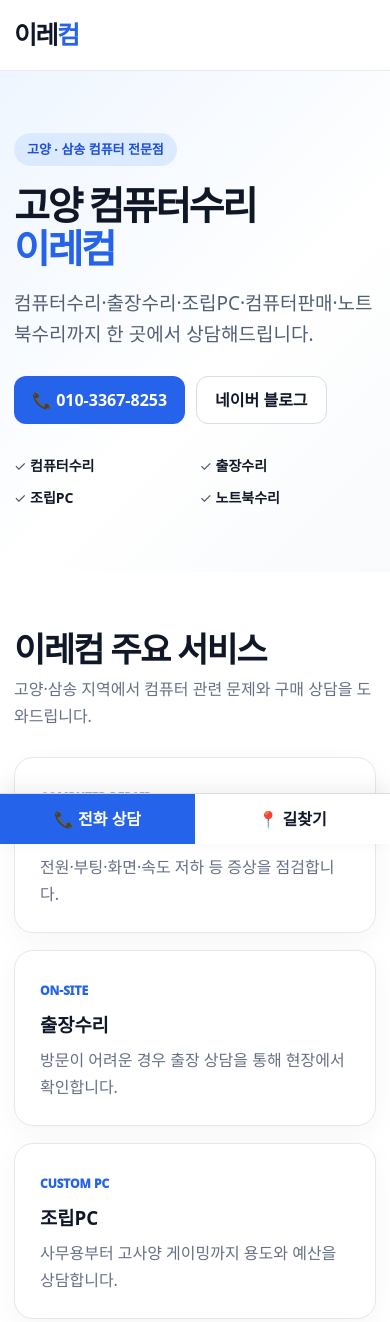
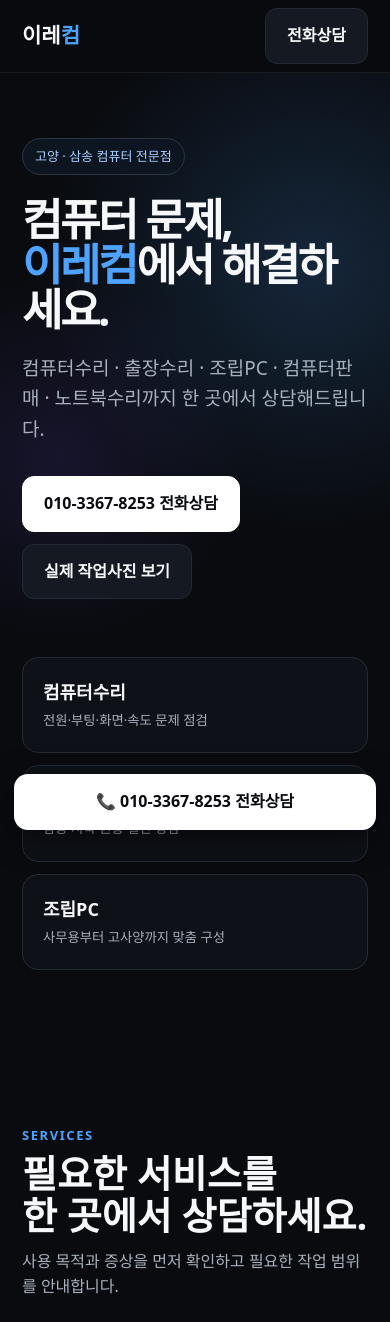
Before and after one commit to irecomas/irecomas.github.io, a plain HTML site: page index.html in a window 390 px wide. Shown: the top 1322 px of the page. Drawn offline with Linux system fonts and the light colour scheme.

Commit message:
Add files via upload

```diff
--- a/index.html
+++ b/index.html
@@ -4,88 +4,56 @@
 <meta charset="utf-8">
 <meta name="viewport" content="width=device-width,initial-scale=1">
 <title>고양 컴퓨터수리 이레컴 | 삼송·지축·원흥 출장수리 조립PC</title>
-<meta name="description" content="고양·삼송 컴퓨터수리 전문 이레컴. 컴퓨터 출장수리, 조립PC, 컴퓨터판매, 노트북수리, 윈도우 설치와 점검·진단. 010-3367-8253">
-<meta name="robots" content="index,follow">
-<meta property="og:title" content="고양 컴퓨터수리 이레컴">
-<meta property="og:description" content="고양·삼송 컴퓨터수리 · 출장수리 · 조립PC · 컴퓨터판매">
-<meta property="og:type" content="website">
+<meta name="description" content="고양 삼송 컴퓨터수리 이레컴. 컴퓨터수리, 출장수리, 조립PC, 컴퓨터판매, 노트북수리, 윈도우 설치·점검 상담.">
+<meta name="theme-color" content="#090b0f">
 <style>
-:root{--b:#2563eb;--bd:#dbe3ef;--ink:#101828;--muted:#667085;--navy:#09111f;--bg:#f7f9fc}
-*{box-sizing:border-box}html{scroll-behavior:smooth}body{margin:0;font-family:system-ui,-apple-system,BlinkMacSystemFont,"Noto Sans KR",sans-serif;color:var(--ink);line-height:1.65}a{text-decoration:none;color:inherit}.wrap{width:min(1120px,calc(100% - 36px));margin:auto}
-header{position:sticky;top:0;z-index:30;background:rgba(255,255,255,.95);backdrop-filter:blur(12px);border-bottom:1px solid #e7ebf0}.nav{height:70px;display:flex;align-items:center;justify-content:space-between}.logo{font-weight:950;font-size:25px;letter-spacing:-1.5px}.logo b{color:var(--b)}nav{display:flex;gap:22px;font-size:14px;font-weight:850;color:#475467}
-.hero{background:linear-gradient(135deg,#eff6ff,#fff 58%,#f8fafc);padding:82px 0 72px}.eyebrow{display:inline-block;background:#dbeafe;color:#1d4ed8;border-radius:999px;padding:6px 13px;font-size:13px;font-weight:900}
-h1{font-size:clamp(39px,6vw,66px);line-height:1.08;letter-spacing:-3.4px;margin:18px 0}.hero p{max-width:720px;color:#526074;font-size:19px}.actions{display:flex;gap:11px;flex-wrap:wrap;margin-top:26px}.btn{display:inline-flex;align-items:center;justify-content:center;min-height:48px;padding:0 18px;border-radius:12px;font-weight:900}.primary{background:var(--b);color:#fff}.outline{background:#fff;border:1px solid #d6deea}.proof{display:flex;flex-wrap:wrap;gap:22px;margin-top:30px;font-size:14px;color:#475467}.proof strong{color:#111827}
-section{padding:76px 0}.head{margin-bottom:28px}.head h2{font-size:34px;line-height:1.2;letter-spacing:-1.6px;margin:0 0 7px}.head p{margin:0;color:var(--muted)}
-.grid{display:grid;grid-template-columns:repeat(3,1fr);gap:17px}.card{border:1px solid #e3e8ef;border-radius:19px;padding:25px;background:#fff;box-shadow:0 8px 28px rgba(15,23,42,.04)}.tag{color:var(--b);font-size:12px;font-weight:950}.card h3{margin:7px 0}.card p{margin:0;color:var(--muted)}
-.steps{display:grid;grid-template-columns:repeat(4,1fr);gap:14px}.step{background:#fff;border:1px solid #e3e8ef;border-radius:17px;padding:21px}.step em{font-style:normal;color:var(--b);font-weight:950;font-size:13px}.step h3{margin:7px 0 3px}.step p{margin:0;color:var(--muted);font-size:14px}
-.cases{background:var(--bg)}.case{overflow:hidden;border:1px solid #e3e8ef;border-radius:18px;background:#fff}.case-photo{height:180px;background:linear-gradient(135deg,#dbeafe,#eef2ff);display:flex;align-items:center;justify-content:center;color:#315ba8;font-weight:900}.case-body{padding:20px}.case-body small{color:var(--b);font-weight:900}.case-body h3{margin:5px 0}.photo-grid{display:grid;grid-template-columns:repeat(3,1fr);gap:17px}.photo-card{overflow:hidden;border:1px solid #e3e8ef;border-radius:18px;background:#fff;box-shadow:0 8px 28px rgba(15,23,42,.04)}.photo-card img{display:block;width:100%;aspect-ratio:1/1;object-fit:cover}.photo-caption{padding:16px 18px 18px}.photo-caption small{color:var(--b);font-weight:900}.photo-caption h3{margin:4px 0 0;font-size:18px}.case-body p{margin:0;color:var(--muted);font-size:14px}
-.dark{background:var(--navy);color:#fff}.dark .head p{color:#aab7c9}.chips{display:flex;gap:9px;flex-wrap:wrap}.chip{border:1px solid #344154;border-radius:999px;padding:9px 14px;color:#dbe4ef}
-.info{display:grid;grid-template-columns:1fr 1fr;gap:18px}.box{border:1px solid #e3e8ef;border-radius:19px;padding:26px}.box h3{margin-top:0}.list{list-style:none;margin:0;padding:0}.list li{padding:9px 0;border-bottom:1px solid #edf0f4}.list li:last-child{border:0}.mapbox{height:320px;border-radius:15px;background:#e8eef6;display:flex;align-items:center;justify-content:center;text-align:center;padding:20px;color:#526074}.mapbox strong{display:block;color:#111827;font-size:19px}
-.contact{background:#eff6ff}.contactbox{display:flex;justify-content:space-between;align-items:center;gap:20px;background:#fff;border:1px solid #dbeafe;border-radius:21px;padding:29px}.phone{font-size:30px;font-weight:950;color:#1d4ed8}
-footer{background:#07101d;color:#cbd5e1;padding:38px 0 85px;font-size:14px}.footlogo{font-size:21px;color:#fff;font-weight:950}.legal{color:#8795a8;font-size:12px;margin-top:12px}
-.mobile{display:none}
-@media(max-width:820px){nav{display:none}.grid{grid-template-columns:1fr 1fr}.steps{grid-template-columns:1fr 1fr}.info{grid-template-columns:1fr}.contactbox{display:block}}
-@media(max-width:540px){.wrap{width:calc(100% - 28px)}section{padding:57px 0}.hero{padding:62px 0}h1{letter-spacing:-2.5px}.grid,.steps,.photo-grid{grid-template-columns:1fr}.proof{display:grid;grid-template-columns:1fr 1fr;gap:9px}.mobile{display:grid;grid-template-columns:1fr 1fr;position:fixed;bottom:0;left:0;right:0;z-index:99;background:#fff;border-top:1px solid #ddd;box-shadow:0 -5px 20px #0001}.mobile a{padding:12px;text-align:center;font-weight:950}.mobile a:first-child{background:var(--b);color:#fff}}
+:root{--bg:#090b0f;--card:#11151c;--line:#242a34;--text:#f7f8fa;--muted:#a8b0bd;--accent:#4da3ff;--max:1180px}
+*{box-sizing:border-box}html{scroll-behavior:smooth}body{margin:0;background:var(--bg);color:var(--text);font-family:system-ui,-apple-system,BlinkMacSystemFont,"Noto Sans KR",sans-serif;line-height:1.6}a{color:inherit;text-decoration:none}
+.wrap{max-width:var(--max);margin:auto;padding:0 22px}header{position:sticky;top:0;z-index:20;background:rgba(9,11,15,.84);backdrop-filter:blur(16px);border-bottom:1px solid rgba(255,255,255,.08)}
+.nav{height:72px;display:flex;align-items:center;justify-content:space-between}.logo{font-weight:900;font-size:21px}.logo span{color:var(--accent)}nav{display:flex;gap:26px;color:#cbd1db;font-size:14px}nav a:hover{color:white}
+.hero{padding:92px 0 80px;background:radial-gradient(circle at 80% 20%,rgba(77,163,255,.18),transparent 32%),radial-gradient(circle at 15% 40%,rgba(124,92,255,.12),transparent 28%)}.eyebrow{display:inline-flex;padding:7px 12px;border:1px solid #2b3544;border-radius:999px;color:#a9cfff;background:#0d1520;font-size:13px}
+h1{font-size:clamp(44px,7vw,82px);line-height:1.03;letter-spacing:-.055em;margin:22px 0 20px;max-width:850px}h1 em{font-style:normal;color:var(--accent)}.hero p{font-size:19px;color:var(--muted);max-width:680px;margin:0 0 32px}.actions{display:flex;gap:12px;flex-wrap:wrap}.btn{display:inline-flex;align-items:center;justify-content:center;padding:14px 21px;border-radius:12px;font-weight:800;border:1px solid var(--line);background:#151a22}.btn.primary{background:white;color:#090b0f;border-color:white}.btn:hover{transform:translateY(-1px)}
+.stats{display:grid;grid-template-columns:repeat(3,1fr);gap:12px;margin-top:58px}.stat{padding:20px;border:1px solid var(--line);border-radius:16px;background:rgba(17,21,28,.7)}.stat b{display:block;font-size:18px}.stat small{color:var(--muted)}
+section{padding:90px 0}.section-head{display:flex;justify-content:space-between;gap:30px;align-items:end;margin-bottom:32px}.kicker{color:var(--accent);font-size:13px;font-weight:900;letter-spacing:.12em}.section-head h2{font-size:38px;line-height:1.1;margin:7px 0}.section-head p{margin:0;color:var(--muted);max-width:500px}
+.grid6{display:grid;grid-template-columns:repeat(3,1fr);gap:15px}.service{padding:27px;border:1px solid var(--line);border-radius:20px;background:linear-gradient(145deg,#121720,#0e1117);min-height:210px;transition:.2s}.service:hover{border-color:#3a4658;transform:translateY(-3px)}.num{font-size:12px;color:#667181}.service h3{margin:42px 0 8px;font-size:22px}.service p{color:var(--muted);margin:0;font-size:14px}
+.process{display:grid;grid-template-columns:repeat(4,1fr);border-top:1px solid var(--line)}.step{padding:26px 20px 0;border-right:1px solid var(--line)}.step:last-child{border:0}.step b{font-size:12px;color:var(--accent)}.step h3{margin:14px 0 7px}.step p{color:var(--muted);font-size:14px}
+.gallery{display:grid;grid-template-columns:repeat(3,1fr);gap:14px}.photo{overflow:hidden;border-radius:18px;border:1px solid var(--line);background:#111;margin:0}.photo img{width:100%;height:280px;object-fit:cover;display:block}.photo:first-child,.photo:nth-child(7){grid-column:span 2}.photo:first-child img,.photo:nth-child(7) img{height:380px}.photo figcaption{padding:15px}.photo strong{display:block}.photo span{color:var(--muted);font-size:13px}
+.location{display:grid;grid-template-columns:1.15fr .85fr;gap:18px}.panel{padding:30px;border:1px solid var(--line);border-radius:22px;background:#10141b}.address{font-size:22px;font-weight:800;margin:12px 0 22px}.info{display:grid;gap:13px;color:#d4d9e1}.info span{color:var(--muted);display:inline-block;width:70px}
+.cta{padding:55px 0}.cta-box{padding:44px;border-radius:24px;background:linear-gradient(120deg,#182537,#111722);border:1px solid #2b3c52;display:flex;align-items:center;justify-content:space-between;gap:25px}.cta h2{margin:0 0 8px;font-size:32px}.cta p{margin:0;color:var(--muted)}
+footer{padding:35px 0 90px;color:#7e8795;border-top:1px solid var(--line);font-size:13px}.mobile-call{display:none;position:fixed;bottom:14px;left:14px;right:14px;z-index:30;padding:15px;text-align:center;background:white;color:#090b0f;border-radius:14px;font-weight:900;box-shadow:0 8px 30px #0008}
+@media(max-width:800px){nav{display:none}.hero{padding:65px 0}.stats,.grid6,.gallery,.process,.location{grid-template-columns:1fr}.section-head{display:block}.section-head p{margin-top:12px}.step{border-right:0;border-bottom:1px solid var(--line);padding:22px 0}.photo:first-child,.photo:nth-child(7){grid-column:auto}.photo img,.photo:first-child img,.photo:nth-child(7) img{height:250px}.cta-box{display:block}.cta .btn{margin-top:22px}.mobile-call{display:block}footer{padding-bottom:100px}}
 </style>
-<script type="application/ld+json">
-{
-"@context":"https://schema.org","@type":"LocalBusiness","name":"이레컴",
-"telephone":"+82-10-3367-8253",
-"description":"고양·삼송 컴퓨터수리, 출장수리, 조립PC, 컴퓨터판매, 노트북수리",
-"address":{"@type":"PostalAddress","streetAddress":"삼송로 222, 현대헤리엇 상가 154호","addressLocality":"고양시 덕양구","addressRegion":"경기도","addressCountry":"KR"},
-"areaServed":["고양시","삼송","지축","원흥","일산"]
-}
-</script>
 </head>
 <body>
-<header><div class="wrap nav"><a class="logo" href="#">이레<b>컴</b></a><nav><a href="#services">서비스</a><a href="#cases">수리사례</a><a href="#location">오시는 길</a><a href="#contact">문의</a></nav></div></header>
-
-<section class="hero"><div class="wrap">
-<span class="eyebrow">고양 · 삼송 컴퓨터 전문점</span>
-<h1>고양 컴퓨터수리<br><span style="color:#2563eb">이레컴</span></h1>
-<p>컴퓨터수리·출장수리·조립PC·컴퓨터판매·노트북수리까지 한 곳에서 상담해드립니다.</p>
-<div class="actions"><a class="btn primary" href="tel:01033678253">📞 010-3367-8253</a><a class="btn outline" href="https://blog.naver.com/irecomas" target="_blank" rel="noopener">네이버 블로그</a></div>
-<div class="proof"><span>✓ <strong>컴퓨터수리</strong></span><span>✓ <strong>출장수리</strong></span><span>✓ <strong>조립PC</strong></span><span>✓ <strong>노트북수리</strong></span></div>
-</div></section>
-
-<section id="services"><div class="wrap"><div class="head"><h2>이레컴 주요 서비스</h2><p>고양·삼송 지역에서 컴퓨터 관련 문제와 구매 상담을 도와드립니다.</p></div>
-<div class="grid">
-<div class="card"><span class="tag">COMPUTER REPAIR</span><h3>컴퓨터수리</h3><p>전원·부팅·화면·속도 저하 등 증상을 점검합니다.</p></div>
-<div class="card"><span class="tag">ON-SITE</span><h3>출장수리</h3><p>방문이 어려운 경우 출장 상담을 통해 현장에서 확인합니다.</p></div>
-<div class="card"><span class="tag">CUSTOM PC</span><h3>조립PC</h3><p>사무용부터 고사양 게이밍까지 용도와 예산을 상담합니다.</p></div>
-<div class="card"><span class="tag">SALES</span><h3>컴퓨터 판매</h3><p>사용 목적에 맞는 PC 구성과 부품을 안내합니다.</p></div>
-<div class="card"><span class="tag">NOTEBOOK</span><h3>노트북수리</h3><p>저장장치·속도저하·소프트웨어 문제 등을 점검합니다.</p></div>
-<div class="card"><span class="tag">WINDOWS</span><h3>윈도우 설치·점검</h3><p>윈도우 설치 및 기본적인 시스템 점검과 진단을 도와드립니다.</p></div>
+<header><div class="wrap nav"><a class="logo" href="#">이레<span>컴</span></a><nav><a href="#services">서비스</a><a href="#process">수리절차</a><a href="#works">작업사진</a><a href="#location">오시는 길</a></nav><a class="btn" href="tel:010-3367-8253">전화상담</a></div></header>
+<main>
+<section class="hero"><div class="wrap"><span class="eyebrow">고양 · 삼송 컴퓨터 전문점</span><h1>컴퓨터 문제,<br><em>이레컴</em>에서 해결하세요.</h1><p>컴퓨터수리 · 출장수리 · 조립PC · 컴퓨터판매 · 노트북수리까지 한 곳에서 상담해드립니다.</p><div class="actions"><a class="btn primary" href="tel:010-3367-8253">010-3367-8253 전화상담</a><a class="btn" href="#works">실제 작업사진 보기</a></div><div class="stats"><div class="stat"><b>컴퓨터수리</b><small>전원·부팅·화면·속도 문제 점검</small></div><div class="stat"><b>출장수리</b><small>삼송·지축·원흥·일산 상담</small></div><div class="stat"><b>조립PC</b><small>사무용부터 고사양까지 맞춤 구성</small></div></div></div></section>
+<section id="services"><div class="wrap"><div class="section-head"><div><div class="kicker">SERVICES</div><h2>필요한 서비스를<br>한 곳에서 상담하세요.</h2></div><p>사용 목적과 증상을 먼저 확인하고 필요한 작업 범위를 안내합니다.</p></div><div class="grid6">
+<article class="service"><span class="num">01 / COMPUTER REPAIR</span><h3>컴퓨터수리</h3><p>전원·부팅·화면·속도 저하 등 증상을 점검합니다.</p></article>
+<article class="service"><span class="num">02 / ON-SITE</span><h3>출장수리</h3><p>방문이 어려운 경우 현장에서 상태를 확인합니다.</p></article>
+<article class="service"><span class="num">03 / CUSTOM PC</span><h3>조립PC</h3><p>사무용부터 고사양 게이밍까지 용도와 예산에 맞춥니다.</p></article>
+<article class="service"><span class="num">04 / SALES</span><h3>컴퓨터판매</h3><p>사용 목적에 맞는 PC 구성과 부품을 안내합니다.</p></article>
+<article class="service"><span class="num">05 / NOTEBOOK</span><h3>노트북수리</h3><p>저장장치·속도저하·소프트웨어 문제 등을 점검합니다.</p></article>
+<article class="service"><span class="num">06 / WINDOWS</span><h3>윈도우 설치·점검</h3><p>윈도우 설치 및 기본 시스템 점검과 진단을 도와드립니다.</p></article>
 </div></div></section>
-
-<section style="background:#f8fafc"><div class="wrap"><div class="head"><h2>수리 진행 절차</h2><p>작업 전 문제와 필요한 작업 범위를 확인합니다.</p></div>
-<div class="steps"><div class="step"><em>01 · 상담</em><h3>증상 확인</h3><p>사용 중 발생한 증상과 상황을 확인합니다.</p></div><div class="step"><em>02 · 진단</em><h3>점검·진단</h3><p>하드웨어와 소프트웨어 상태를 확인합니다.</p></div><div class="step"><em>03 · 안내</em><h3>작업 상담</h3><p>필요한 작업과 예상 비용을 안내합니다.</p></div><div class="step"><em>04 · 완료</em><h3>작업 후 확인</h3><p>수리 후 정상 작동 여부를 확인합니다.</p></div></div></div></section>
-
-<section id="cases" class="cases"><div class="wrap"><div class="head"><h2>이레컴 실제 작업 사진</h2><p>고양·삼송에서 진행한 컴퓨터수리·노트북수리·조립PC 작업 사진입니다.</p></div>
-<div class="photo-grid">
-<div class="photo-card"><img src="images/repair-ssd.jpg" alt="고양 컴퓨터수리 SSD 및 저장장치 점검 작업"><div class="photo-caption"><small>컴퓨터수리</small><h3>SSD·저장장치 점검</h3></div></div>
-<div class="photo-card"><img src="images/notebook-repair.jpg" alt="고양 노트북수리 노트북 내부 점검 작업"><div class="photo-caption"><small>노트북수리</small><h3>노트북 내부 점검</h3></div></div>
-<div class="photo-card"><img src="images/pc-repair.jpg" alt="삼송 컴퓨터수리 데스크톱 내부 점검 및 수리"><div class="photo-caption"><small>컴퓨터수리</small><h3>PC 내부 점검·수리</h3></div></div>
-<div class="photo-card"><img src="images/connector-repair.jpg" alt="고양 컴퓨터수리 케이블 및 커넥터 점검 작업"><div class="photo-caption"><small>수리작업</small><h3>커넥터·부품 점검</h3></div></div>
-<div class="photo-card"><img src="images/store.jpg" alt="삼송역 현대헤리엇 이레컴 매장 외관"><div class="photo-caption"><small>이레컴 매장</small><h3>삼송역 이레컴 매장</h3></div></div>
-<div class="photo-card"><img src="images/custom-pc-1.jpg" alt="고양 조립PC RGB 게이밍 컴퓨터 실제 작업 사진"><div class="photo-caption"><small>조립PC</small><h3>RGB 조립PC</h3></div></div>
-<div class="photo-card"><img src="images/custom-pc-2.jpg" alt="고양 조립PC 여러 대 실제 제작 사진"><div class="photo-caption"><small>조립PC</small><h3>조립PC 제작</h3></div></div>
-<div class="photo-card"><img src="images/custom-pc-3.jpg" alt="삼송 조립PC 화이트 RGB PC 실제 사진"><div class="photo-caption"><small>조립PC</small><h3>화이트 RGB PC</h3></div></div>
-<div class="photo-card"><img src="images/custom-pc-4.jpg" alt="고양 조립PC RGB 게이밍 PC 실제 사진"><div class="photo-caption"><small>조립PC</small><h3>게이밍 조립PC</h3></div></div>
-<div class="photo-card"><img src="images/custom-pc-5.jpg" alt="고양 조립PC 고성능 RGB PC 실제 작업 사진"><div class="photo-caption"><small>조립PC</small><h3>고성능 조립PC</h3></div></div>
-<div class="photo-card"><img src="images/cpu-install.jpg" alt="조립PC CPU 장착 및 조립 작업"><div class="photo-caption"><small>조립PC 작업</small><h3>CPU 장착 작업</h3></div></div>
+<section id="process"><div class="wrap"><div class="section-head"><div><div class="kicker">PROCESS</div><h2>수리 진행은<br>이렇게 합니다.</h2></div></div><div class="process"><div class="step"><b>01 · 상담</b><h3>증상 확인</h3><p>사용 중 발생한 증상과 상황을 확인합니다.</p></div><div class="step"><b>02 · 진단</b><h3>점검·진단</h3><p>하드웨어와 소프트웨어 상태를 확인합니다.</p></div><div class="step"><b>03 · 안내</b><h3>작업 상담</h3><p>필요한 작업과 예상 비용을 안내합니다.</p></div><div class="step"><b>04 · 완료</b><h3>작업 후 확인</h3><p>수리 후 정상 작동 여부를 확인합니다.</p></div></div></div></section>
+<section id="works"><div class="wrap"><div class="section-head"><div><div class="kicker">REAL WORKS</div><h2>실제로 작업한<br>이레컴의 모습</h2></div><p>대표님이 직접 제공해주신 실제 작업·매장 사진을 사용했습니다.</p></div><div class="gallery"><figure class="photo"><img src="images/work1.jpg" alt="커넥터·케이블 점검"><figcaption><strong>커넥터·케이블 점검</strong><span>컴퓨터수리</span></figcaption></figure>
+<figure class="photo"><img src="images/pc1.jpg" alt="조립PC 제작"><figcaption><strong>조립PC 제작</strong><span>조립PC</span></figcaption></figure>
+<figure class="photo"><img src="images/pc2.jpg" alt="화이트 조립PC"><figcaption><strong>화이트 조립PC</strong><span>조립PC</span></figcaption></figure>
+<figure class="photo"><img src="images/work2.jpg" alt="노트북 내부 점검"><figcaption><strong>노트북 내부 점검</strong><span>노트북수리</span></figcaption></figure>
+<figure class="photo"><img src="images/pc3.jpg" alt="화이트 RGB 게이밍PC"><figcaption><strong>화이트 RGB 게이밍PC</strong><span>조립PC</span></figcaption></figure>
+<figure class="photo"><img src="images/work3.jpg" alt="메인보드 조립 작업"><figcaption><strong>메인보드 조립 작업</strong><span>조립PC</span></figcaption></figure>
+<figure class="photo"><img src="images/store.jpg" alt="이레컴 삼송 매장"><figcaption><strong>이레컴 삼송 매장</strong><span>매장 안내</span></figcaption></figure>
+<figure class="photo"><img src="images/work4.jpg" alt="케이블·커넥터 점검"><figcaption><strong>케이블·커넥터 점검</strong><span>컴퓨터수리</span></figcaption></figure>
+<figure class="photo"><img src="images/pc4.jpg" alt="RGB 조립PC"><figcaption><strong>RGB 조립PC</strong><span>조립PC</span></figcaption></figure>
+<figure class="photo"><img src="images/work5.jpg" alt="노트북 저장장치 교체"><figcaption><strong>노트북 저장장치 교체</strong><span>노트북수리</span></figcaption></figure>
+<figure class="photo"><img src="images/pc5.jpg" alt="블랙 RGB 게이밍PC"><figcaption><strong>블랙 RGB 게이밍PC</strong><span>조립PC</span></figcaption></figure>
+<figure class="photo"><img src="images/pc6.jpg" alt="다수 조립PC 제작"><figcaption><strong>다수 조립PC 제작</strong><span>조립PC 제작·테스트</span></figcaption></figure>
+<figure class="photo"><img src="images/pc7.jpg" alt="화이트 RGB 조립PC"><figcaption><strong>화이트 RGB 조립PC</strong><span>조립PC</span></figcaption></figure>
 </div></div></section>
-
-<section id="location"><div class="wrap"><div class="head"><h2>이레컴 오시는 길</h2><p>경기도 고양시 덕양구 삼송로 222, 삼송역 현대헤리엇 상가 154호</p></div>
-<div class="info">
-<div class="box"><div class="mapbox"><div><strong>이레컴</strong>경기도 고양시 덕양구 삼송로 222<br>삼송역 현대헤리엇 상가 154호<br><br><a class="btn primary" href="https://map.naver.com/p/search/경기도%20고양시%20덕양구%20삼송로%20222" target="_blank" rel="noopener">네이버지도에서 보기</a></div></div></div>
-<div class="box"><h3>매장 정보</h3><ul class="list"><li><b>전화</b>　<a href="tel:01033678253">010-3367-8253</a></li><li><b>주소</b>　고양시 덕양구 삼송로 222</li><li><b>위치</b>　삼송역 현대헤리엇 상가 154호</li><li><b>정기휴무</b>　매주 일요일 <small style="color:#667085">(온라인 등록 정보 기준)</small></li><li><b>블로그</b>　<a href="https://blog.naver.com/irecomas" target="_blank" rel="noopener">네이버 블로그 바로가기</a></li></ul></div>
-</div></div></section>
-
-<section class="dark"><div class="wrap"><div class="head"><h2>주요 서비스 지역</h2><p>출장 가능 여부는 상담 시 확인해주세요.</p></div><div class="chips"><span class="chip">고양시</span><span class="chip">삼송</span><span class="chip">지축</span><span class="chip">원흥</span><span class="chip">일산</span></div></div></section>
-
-<section id="contact" class="contact"><div class="wrap"><div class="contactbox"><div><h2 style="margin:0">컴퓨터 문제가 있으신가요?</h2><p style="margin:6px 0;color:#667085">증상을 말씀해주시면 상담부터 도와드리겠습니다.</p></div><div><div class="phone">010-3367-8253</div><a class="btn primary" href="tel:01033678253">전화하기</a></div></div></div></section>
-
-<footer><div class="wrap"><div class="footlogo">이레컴</div><div>고양·삼송 컴퓨터수리 · 출장수리 · 조립PC · 컴퓨터판매</div><div style="margin-top:7px">010-3367-8253</div><div class="legal">※ 주소·영업시간 등은 실제 운영 정보와 일치하는지 게시 전 최종 확인하세요.</div></div></footer>
-<div class="mobile"><a href="tel:01033678253">📞 전화 상담</a><a href="https://map.naver.com/p/search/경기도%20고양시%20덕양구%20삼송로%20222" target="_blank" rel="noopener">📍 길찾기</a></div>
+<section id="location"><div class="wrap"><div class="section-head"><div><div class="kicker">LOCATION</div><h2>삼송역에서<br>찾아오실 수 있습니다.</h2></div></div><div class="location"><div class="panel"><div class="kicker">IRECOM STORE</div><div class="address">경기도 고양시 덕양구 삼송로 222<br>삼송역 현대헤리엇 상가 154호</div><div class="actions"><a class="btn primary" href="https://map.naver.com/p/search/%EC%9D%B4%EB%A0%88%EC%BB%B4%20%EC%82%BC%EC%86%A1" target="_blank" rel="noopener">네이버지도에서 보기</a><a class="btn" href="tel:010-3367-8253">전화하기</a></div></div><div class="panel"><div class="info"><div><span>전화</span>010-3367-8253</div><div><span>위치</span>삼송역 현대헤리엇 상가 154호</div><div><span>지역</span>삼송 · 지축 · 원흥 · 일산</div></div></div></div></div></section>
+<section class="cta"><div class="wrap"><div class="cta-box"><div><div class="kicker">CONTACT</div><h2>컴퓨터 문제가 있으신가요?</h2><p>증상을 말씀해주시면 상담부터 도와드리겠습니다.</p></div><a class="btn primary" href="tel:010-3367-8253">010-3367-8253 전화상담</a></div></div></section>
+</main>
+<footer><div class="wrap">이레컴 · 고양·삼송 컴퓨터수리 · 출장수리 · 조립PC · 컴퓨터판매<br>경기도 고양시 덕양구 삼송로 222, 삼송역 현대헤리엇 상가 154호 · 010-3367-8253</div></footer>
+<a class="mobile-call" href="tel:010-3367-8253">📞 010-3367-8253 전화상담</a>
 </body></html>
```
Also changed, not shown: README.txt (added).
